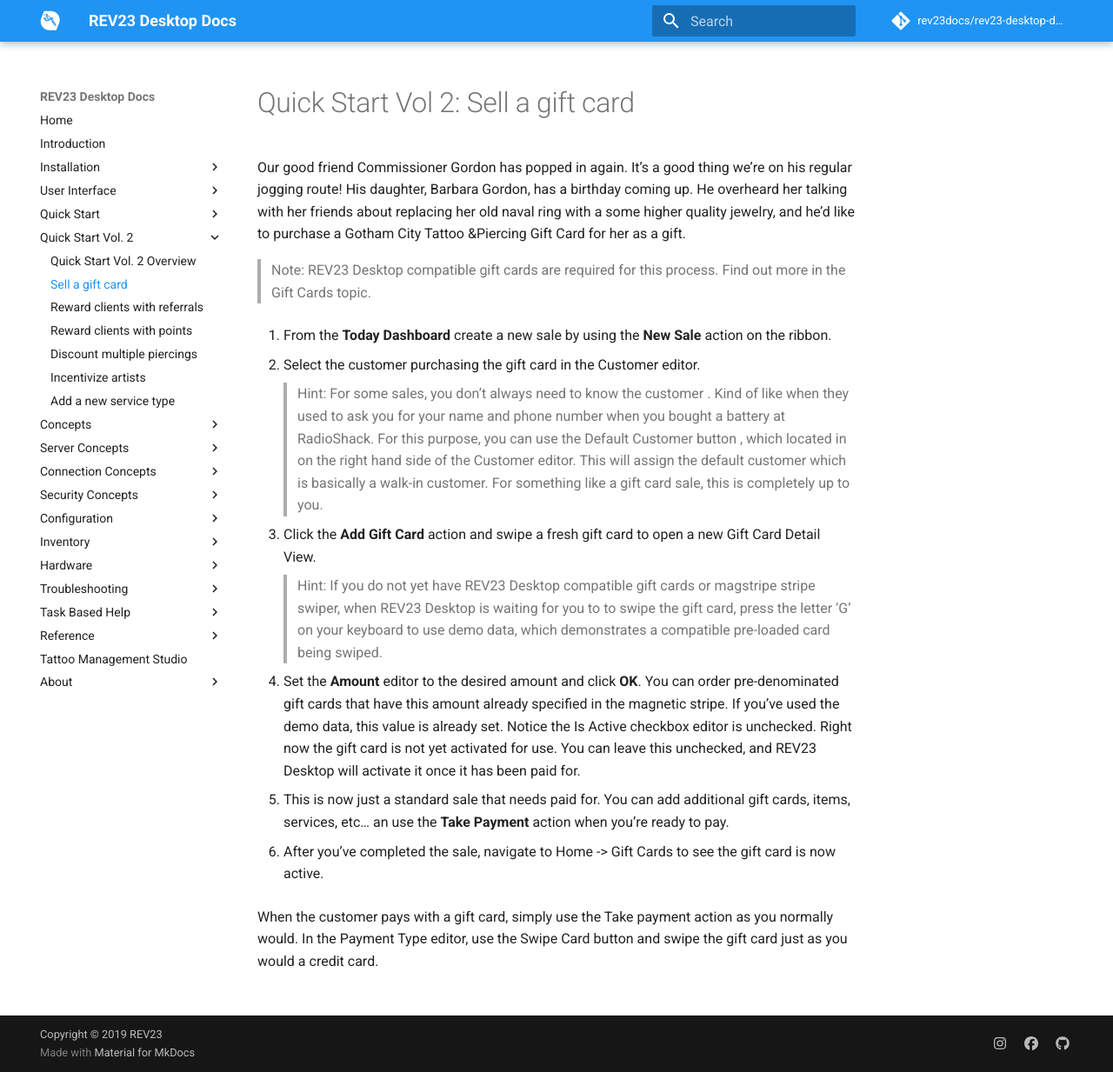
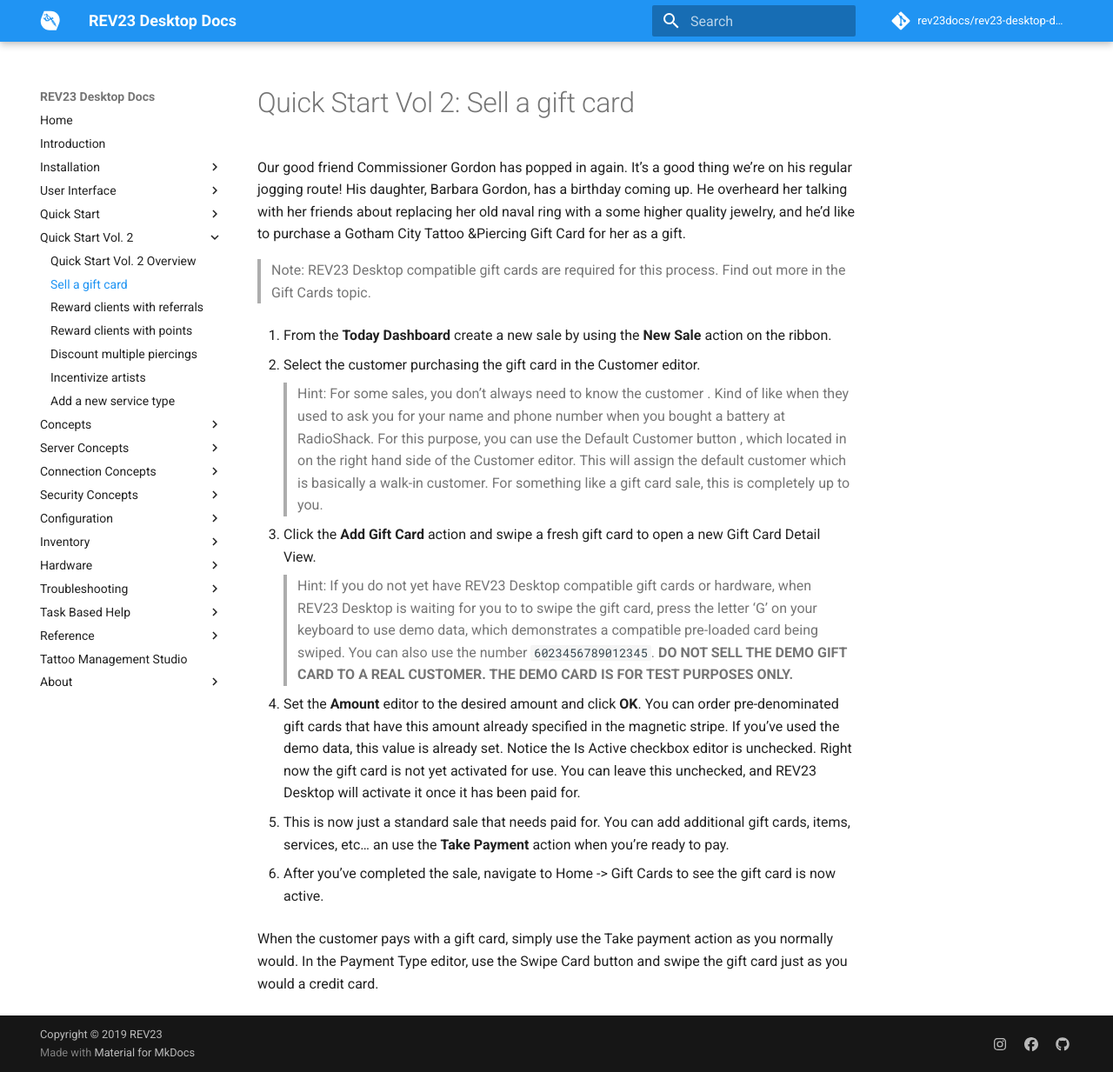
Before and after one commit to REV23Docs/rev23-desktop-docs, an MkDocs documentation site: the page built from docs/quick-start-2/sell-a-gift-card.md, in a window 1280 px wide and 1233 px high. Shown: the whole window at 87% size. Built offline with MkDocs 1.6.1 and Material for MkDocs 9.7.7, drawn with Linux system fonts in a browser that asks for light colours; comment, search, counter and statistics services are not loaded.

Commit message:
better notes about using the demo gift card number

```diff
--- a/docs/quick-start-2/sell-a-gift-card.md
+++ b/docs/quick-start-2/sell-a-gift-card.md
@@ -12,7 +12,7 @@
 
 3. Click the **Add Gift Card** action and swipe a fresh gift card to open a new Gift Card Detail View.
 
-    > Hint: If you do not yet have REV23 Desktop compatible gift cards or magstripe stripe swiper, when REV23 Desktop is waiting for you to to swipe the gift card, press the letter 'G' on your keyboard to use demo data, which demonstrates a compatible pre-loaded card being swiped.
+    > Hint: If you do not yet have REV23 Desktop compatible gift cards or hardware, when REV23 Desktop is waiting for you to to swipe the gift card, press the letter 'G' on your keyboard to use demo data, which demonstrates a compatible pre-loaded card being swiped. You can also use the number `6023456789012345`. **DO NOT SELL THE DEMO GIFT CARD TO A REAL CUSTOMER. THE DEMO CARD IS FOR TEST PURPOSES ONLY.**
 
 4. Set the **Amount** editor to the desired amount and click **OK**. You can order pre-denominated gift cards that have this amount already specified in the magnetic stripe. If you've used the demo data, this value is already set.  Notice the Is Active checkbox editor is unchecked. Right now the gift card is not yet activated for use. You can leave this unchecked, and REV23 Desktop will activate it once it has been paid for.
 
```
